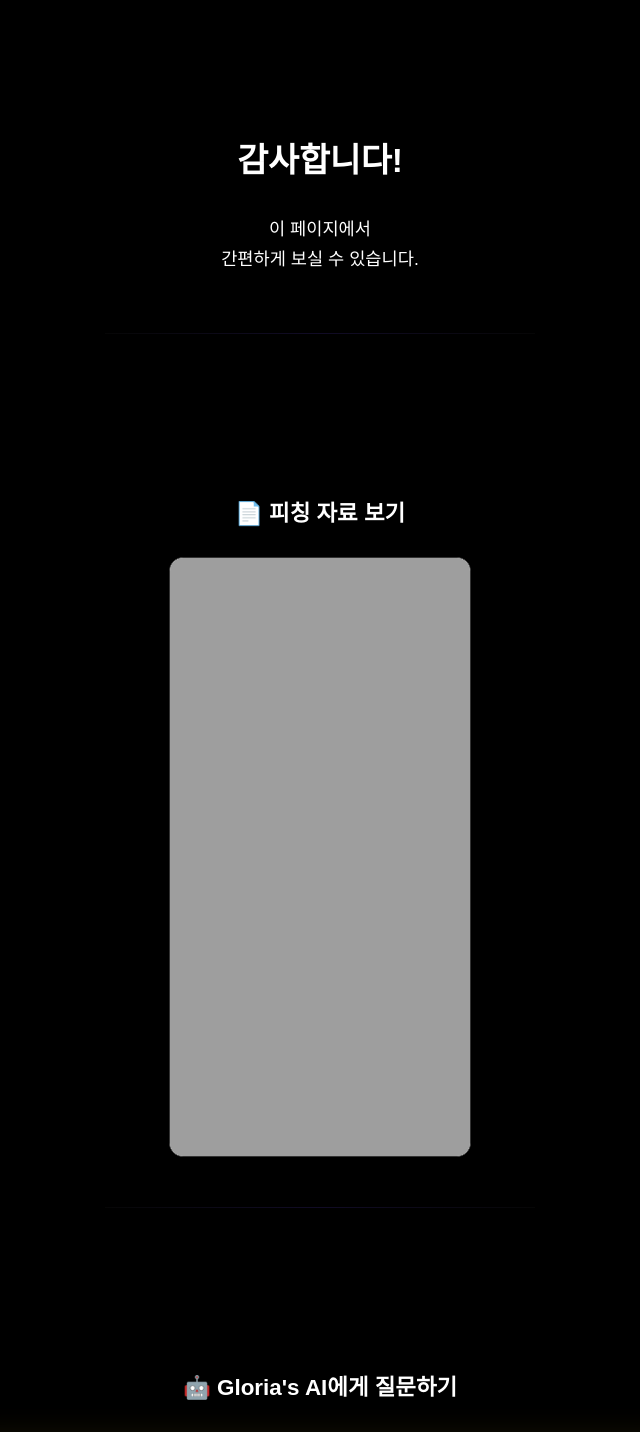
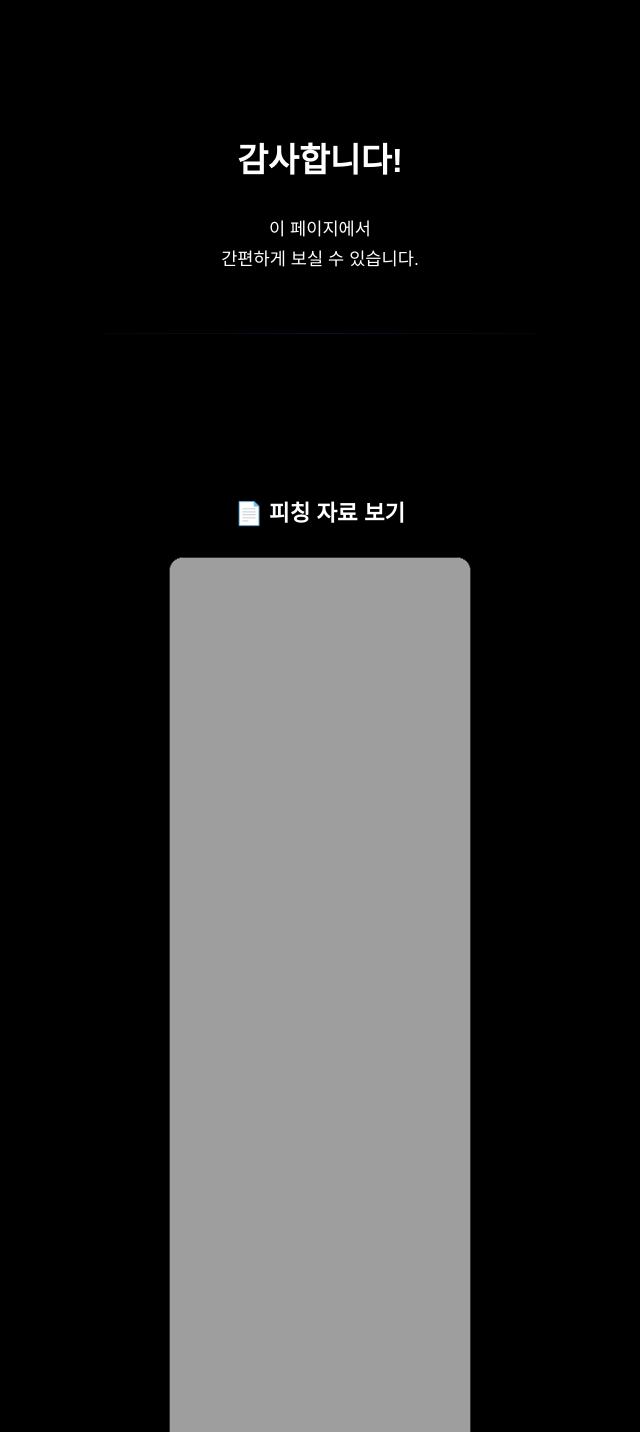
Before and after one commit to parisadone/gloz.github.io, a Jekyll site: the page built from secure.html, in a window 1280 px wide. Shown: the part 292-1724 px from the top of the page, without its empty margins (320-960 px from the left). Built offline with Jekyll 4.4.1, drawn with Linux system fonts in a browser that asks for light colours; some web fonts are replaced; grey boxes are pictures that could not be loaded.

Commit message:
Make PDF embed wider and taller, show one page at a time

```diff
--- a/secure.html
+++ b/secure.html
@@ -142,8 +142,8 @@
 
     <section class="secure-section">
       <h2>📄 피칭 자료 보기</h2>
-      <div class="secure-presentation">
-        <iframe src="https://parisadone.github.io/gloz.github.io/assets/GloZ-Fundraising-2026.pdf" width="100%" height="600" style="border-radius:14px; background:#fff;" frameborder="0"></iframe>
+      <div class="secure-presentation" style="max-width:98vw; margin:0 auto;">
+        <iframe src="https://parisadone.github.io/gloz.github.io/assets/GloZ-Fundraising-2026.pdf#view=FitH" width="98vw" height="1200" style="border-radius:14px; background:#fff; display:block; margin:0 auto;" frameborder="0"></iframe>
       </div>
     </section>
 
```
Also changed, not shown: secure.md (+2 -2 lines).
